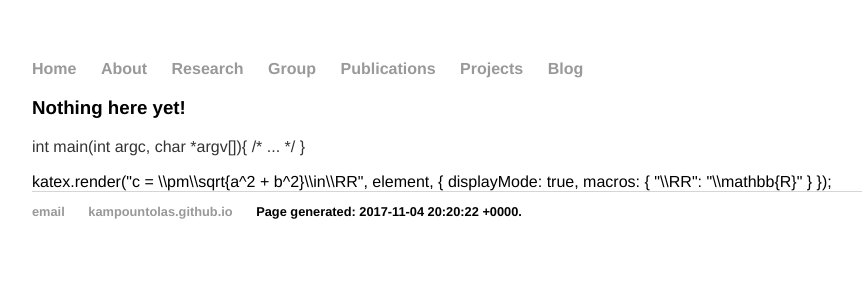
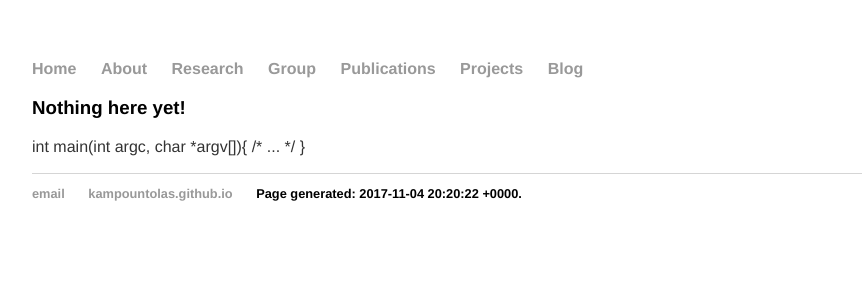
Before and after one commit to kampountolas/kampountolas.github.io, a Jekyll site: the page built from index.html, in a window 1280 px wide. Shown: the top 300 px of the page, without its empty margins (160-1022 px from the left). Built offline with Jekyll 4.4.1, drawn with Linux system fonts in a browser that asks for light colours; nearby versions of some CDN libraries; part of the change alters nothing that is shown.

Commit message:
Update index.html

```diff
--- a/index.html
+++ b/index.html
@@ -5,10 +5,10 @@ title: KA
 <div class="blurb">
 	<h3>Nothing here yet!</h3>
 	<p>int main(int argc, char *argv[]){ /* ... */ }</p>
-	katex.render("c = \\pm\\sqrt{a^2 + b^2}\\in\\RR", element, {
-  displayMode: true,
-  macros: {
-    "\\RR": "\\mathbb{R}"
-  }
-});
+	<script>
+		katex.render("c = \\pm\\sqrt{a^2 + b^2}\\in\\RR", element, {
+			displayMode: true,
+			macros: { "\\RR": "\\mathbb{R}" }
+		});
+	</script>
 </div><!-- /.blurb -->
```
